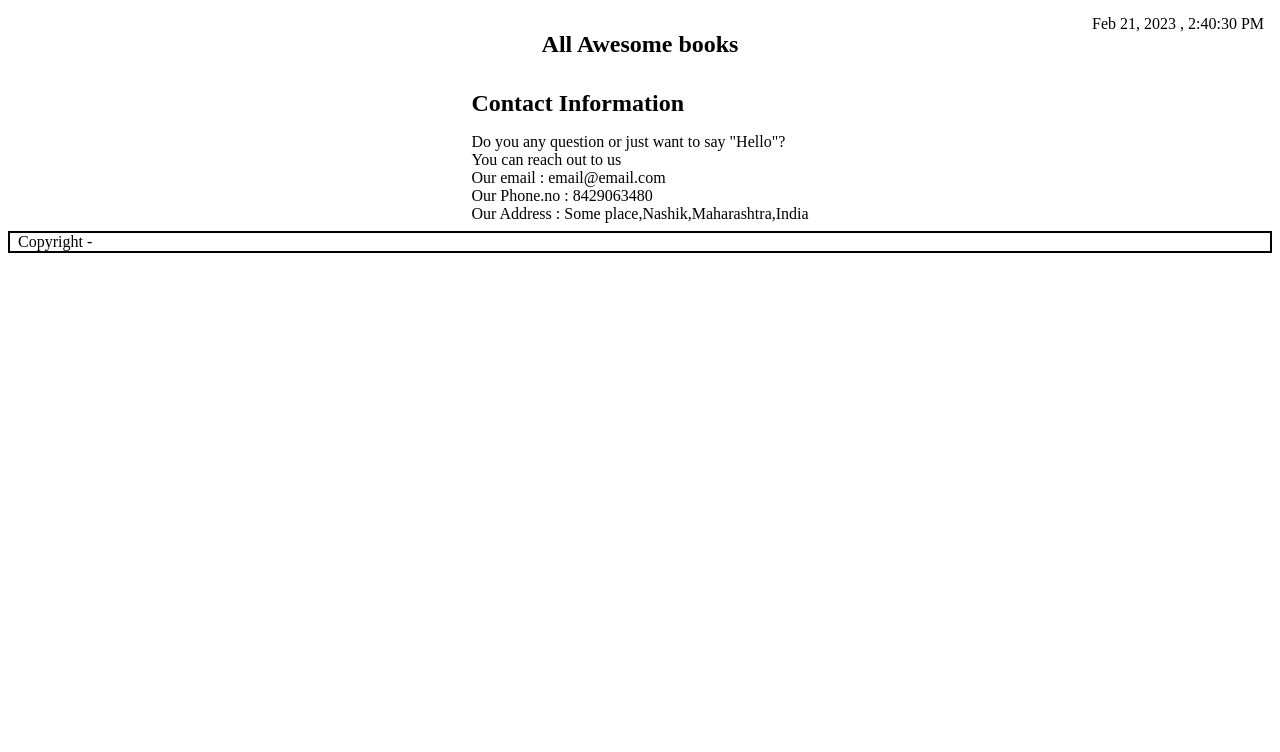
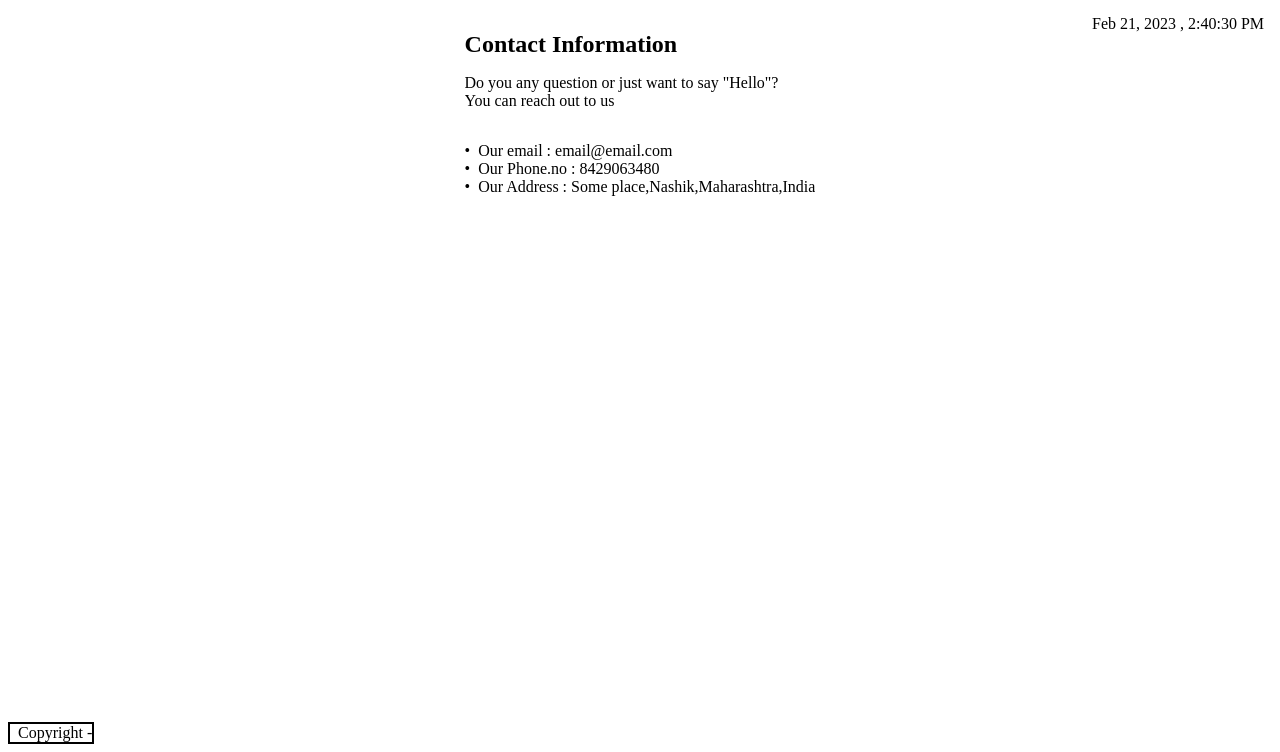
Before and after one commit to Rishi-Mishra0704/awesome-books, a website: page index.html in a window 1280 px wide. Both pictures are taken after a click on the item "Contact". Shown: the part 48-800 px from the top of the page. Drawn offline with Linux system fonts and the light colour scheme.

Commit message:
Modify style, navigation function

```diff
--- a/class.js
+++ b/class.js
@@ -6,19 +6,22 @@ const form = document.querySelector('#form');
 const addBtn = document.querySelector('#addBtn');
 const bookContainer = document.getElementById('displayBook');
 const allBook = JSON.parse(localStorage.getItem('allBook')) || [];
+const titleHead = document.querySelector('.title');
 const contact = document.querySelector('.contact-info');
 const contactBtn = document.getElementById('contact-btn');
 const { title, author } = form.elements;
 const listBtn = document.getElementById('list-btn');
 const addNewBtn = document.getElementById('add-new-btn');
 const addBookSection = document.getElementById('addBookSection');
+
 /* For Navigation */
 
 function navigation() {
   contactBtn.addEventListener('click', () => {
-    contact.style.display = 'block';
+    contact.style.display = 'flex';
     bookContainer.style.display = 'none';
     addBookSection.style.display = 'none';
+    titleHead.style.display = 'none';
   });
   listBtn.addEventListener('click', () => {
     bookContainer.style.display = 'block';
@@ -29,10 +32,13 @@ function navigation() {
     addBookSection.style.display = 'flex';
     bookContainer.style.display = 'none';
     contact.style.display = 'none';
+    titleHead.style.display = 'none';
   });
 }
 navigation();
+
 /*  for showing time and date */
+
 function updateTime() {
   const today = new Date();
   const options = { month: 'short', day: 'numeric', year: 'numeric' };
@@ -43,7 +49,8 @@ function updateTime() {
 updateTime();
 setInterval(updateTime, 1000);
 
-/*   */
+/* for adding and removing books  */
+
 class Book {
   constructor(id, title, author) {
     this.id = id;
--- a/style.css
+++ b/style.css
@@ -5,7 +5,7 @@
   overflow-x: hidden;
 }
 
-#nav{
+#nav {
   display: flex;
   justify-content: space-between;
   align-items: center;
@@ -13,32 +13,32 @@
   margin: 1rem 1rem;
 }
 
-h1{
-margin-left: 0.5rem;
+h1 {
+  margin-left: 0.5rem;
 }
 
-#nav ul{
+#nav ul {
   display: flex;
   gap:1rem;
   margin-right: 0.5rem;
 }
 
-#nav ul li{
+#nav ul li {
   cursor: pointer;
 }
 
 #nav ul li:hover,
-#nav ul li:focus{
+#nav ul li:focus {
   color: rgba(239, 10, 10, 0.971);
 }
 
-.separator{
+.separator {
   height: 20px;
   border:1px solid black;
 }
 
-#date-time{
-  position: fixed;
+#date-time {
+  position: absolute;
   right: 0;
   margin-right: 1rem;
 }
@@ -55,8 +55,10 @@ h2 {
 }
 
 #displayBook {
-  display: none;
+  height: 100%;
+  display: block;
   border: 2px solid black;
+  margin-top: 1.5rem;
 }
 
 .items {
@@ -72,6 +74,7 @@ h2 {
 }
 
 #addBookSection {
+  height: 100%;
   display: none;
   flex-direction: column;
   align-items: center;
@@ -85,9 +88,24 @@ h2 {
 #addBtn {
   margin-left: 25px;
 }
-.contact-info{
+
+.contact-info {
+  height: 100%;
   display: none;
+  flex-direction: column;
+  justify-content: center;
 }
+
+.contact-info ul {
+  margin-top: 2rem;
+}
+
+.contact-info li::before {
+  content: "•";
+  padding-right: 8px;
+  color: black
+}
+
 button {
   background-color: rgba(13, 13, 13, 0.622);
   color: white;
@@ -118,8 +136,10 @@ hr {
   margin: 0.5rem;
 }
 
-footer p{
+footer p {
   border: 2px solid black;
   margin: 0.5rem;
   padding-left: 0.5rem;
+  position: absolute;
+  bottom: 0;
 }
```
